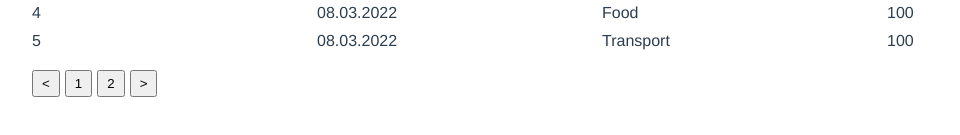
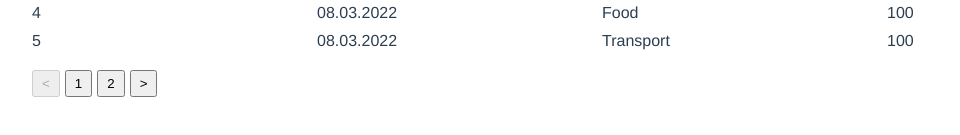
Before and after one commit to Infrant/vue-hw2, a Vue app: page / in a window 1280 px wide. Shown: the part 339-474 px from the top of the page, without its empty margins (38-998 px from the left). Built offline with nearby package versions, Linux system fonts and the light colour scheme.

Commit message:
fix: added disabled condition for paginator arrow

```diff
--- a/src/components/TablePaginator.vue
+++ b/src/components/TablePaginator.vue
@@ -1,6 +1,12 @@
 <template>
   <div class="paginatorWrapper">
-    <button class="paginatorEl" @click="setPageByArrow('-')"> &lt;</button>
+    <button
+        class="paginatorEl"
+        @click="setPageByArrow('-')"
+        :disabled="currentPage == '1'"
+    >
+      &lt;
+    </button>
     <button
         v-for="page in getTotalPagesCount"
         :key="page"
@@ -9,7 +15,13 @@
     >
       {{ page }}
     </button>
-    <button class="paginatorEl" @click="setPageByArrow('+')"> &gt;</button>
+    <button
+        class="paginatorEl"
+        @click="setPageByArrow('+')"
+        :disabled="currentPage == getTotalPagesCount"
+    >
+      &gt;
+    </button>
   </div>
 </template>
 
```
